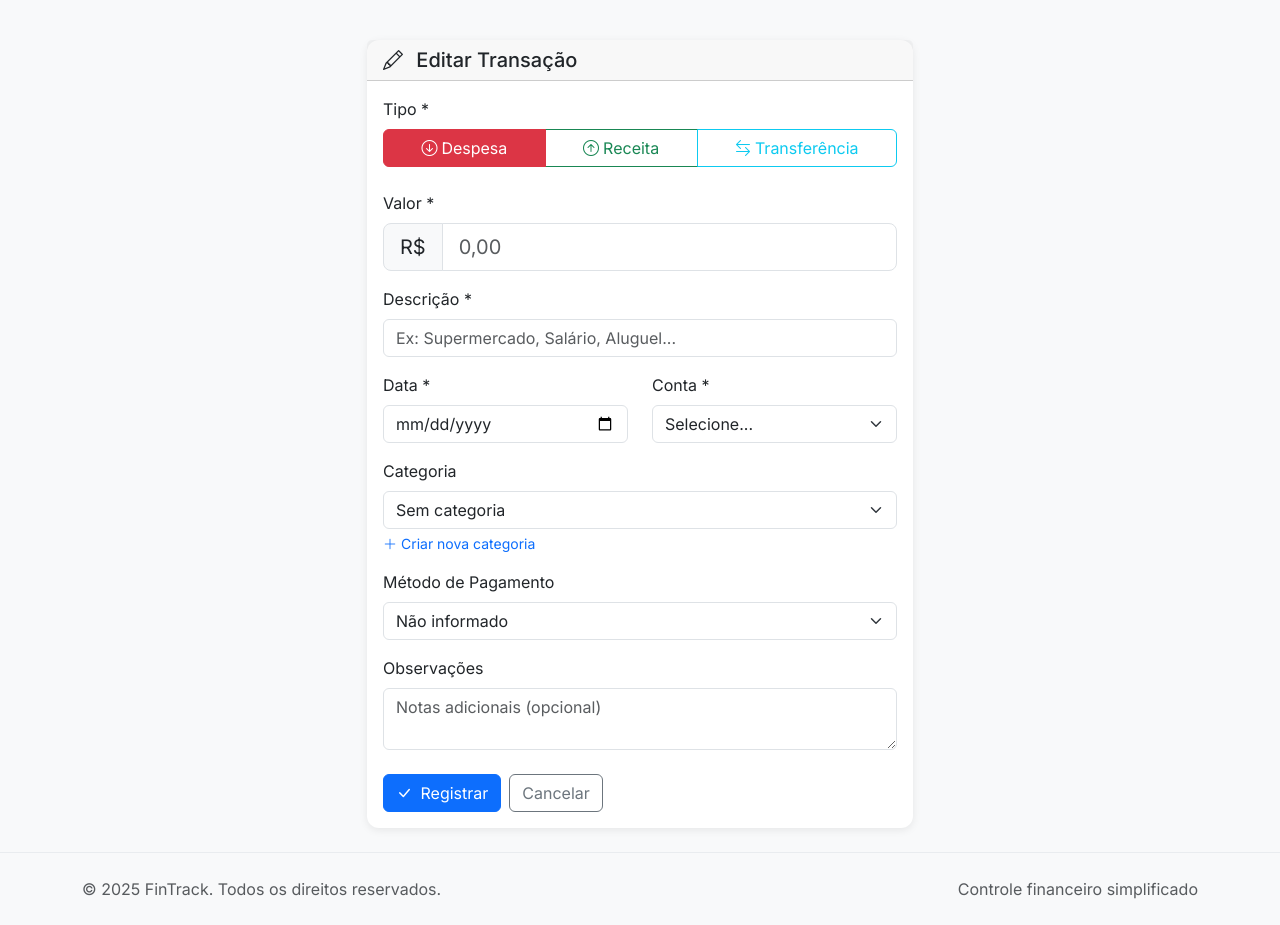
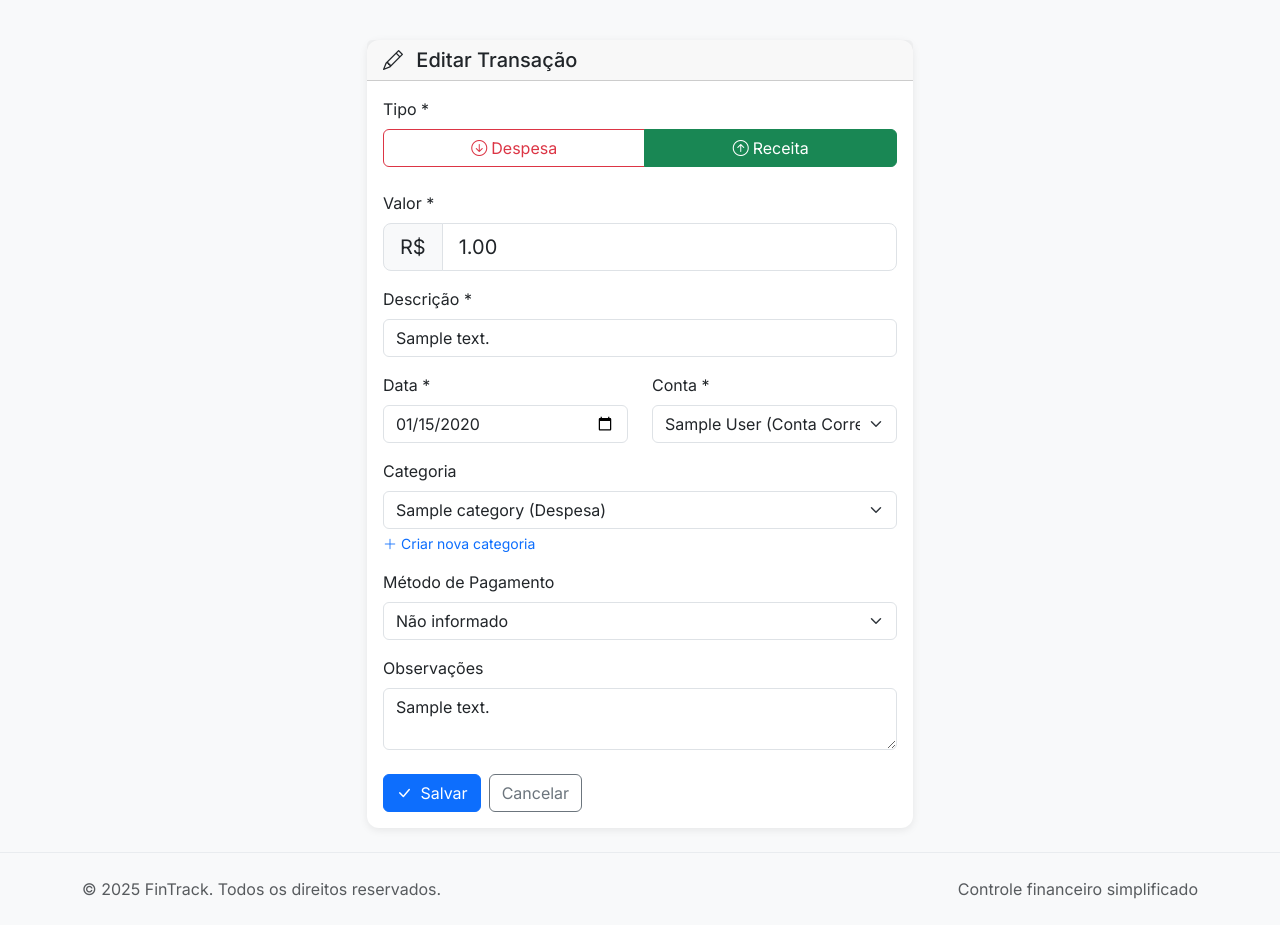
Before and after one commit to LucasOleques/fin-track, a Django app: page /transactions/edit/1/ in a window 1280 px wide. Shown: the part 56-981 px from the top of the page. Run offline with Django 5.2, Linux system fonts and the light colour scheme; a user stored in the database is signed in; tables that the repository leaves empty hold one stand-in row (values such as "Sample post").

Commit message:
fix: ajustes em transactions e accounts. - ajusta balance para receber os valores de receita menos despesa. - ajuste no total do balanco recebendo a soma dos vaores de receita e despesa. - ajuste no layout de criacao de accounts. - correcao na edicao de transactions. - correcao de transferencia e outros referente ao payment_method de transaction.

```diff
--- a/fin_track_project/apps/accounts/views.py
+++ b/fin_track_project/apps/accounts/views.py
@@ -56,7 +56,7 @@ class AccountViewSet(viewsets.ModelViewSet):
             bank = request.POST.get('bank')
             type = request.POST.get('type')
             account_color = request.POST.get('account_color')
-            balance = request.POST.get('balance')
+            balance = 0.00
             credit_limit = request.POST.get('credit_limit')
             is_active = request.POST.get('is_active')
 
@@ -94,7 +94,7 @@ class AccountViewSet(viewsets.ModelViewSet):
                 'bank': request.POST.get('bank'),
                 'type': request.POST.get('type'),
                 'account_color': request.POST.get('account_color'),
-                'balance': request.POST.get('balance'),
+                'balance': account.balance if account else 0,
                 'credit_limit': request.POST.get('credit_limit') or 0,
                 'is_active': request.POST.get('is_active') == 'on',
             }
--- a/fin_track_project/apps/transactions/models.py
+++ b/fin_track_project/apps/transactions/models.py
@@ -7,7 +7,6 @@ class Transaction(models.Model):
     TRANSACTION_TYPES = [
         ('receita', 'Receita'),
         ('despesa', 'Despesa'),
-        ('transferencia', 'Transferência'),
     ]
 
     PAYMENT_METHOD = [
@@ -16,7 +15,8 @@ class Transaction(models.Model):
         ('cartao_debito', 'Cartão de Débito'),
         ('pix', 'Pix'),
         ('boleto', 'Boleto'),
-        ('outro', 'Outro'),
+        ('transferencia', 'Transferência'),
+        ('outros', 'Outros'),
     ]
 
     id_transaction = models.AutoField(primary_key=True)
--- a/fin_track_project/apps/transactions/views.py
+++ b/fin_track_project/apps/transactions/views.py
@@ -32,13 +32,13 @@ class TransactionViewSet(viewsets.ModelViewSet):
 
     @login_required
     def transactions_form_view(request):
-        form_transactions = Transaction.objects.filter(account__user=request.user)
+        form_transactions = Transaction.objects.filter(user=request.user)
         return render(request, 'apps/transactions/create_edit.html', {'form_transactions': form_transactions})
 
     @login_required
     def transactions_list_view(request):
         if request.method == 'GET':
-            transactions = Transaction.objects.filter(account__user=request.user)
+            transactions = Transaction.objects.filter(user=request.user)
 
             date_from = request.GET.get('date_from')
             if date_from:
@@ -66,9 +66,11 @@ class TransactionViewSet(viewsets.ModelViewSet):
 
             total_receita = transactions.filter(transaction_type='receita').aggregate(total=Sum('value'))['total'] or 0
             total_despesa = transactions.filter(transaction_type='despesa').aggregate(total=Sum('value'))['total'] or 0
-            total_balanco = transactions.aggregate(total=Sum('value'))['total'] or 0
+
+            total_balanco = Account.objects.filter(user=request.user).aggregate(total=Sum('balance'))['total'] or 0
+
+            total_balanco = total_receita + total_despesa
             saldo = total_receita - total_despesa
-
         return render(request, 'apps/transactions/list.html', {
                         'transactions': transactions,
                         'total_receita': total_receita,
--- a/fin_track_project/static/js/apps/transactions/create_edit.js
+++ b/fin_track_project/static/js/apps/transactions/create_edit.js
@@ -20,9 +20,7 @@ document.addEventListener('DOMContentLoaded', function () {
 
             let shouldShow = false;
 
-            if (selectedType === 'transferencia') {
-                shouldShow = dataType === 'ambos';
-            } else if (selectedType === 'despesa') {
+            if (selectedType === 'despesa') {
                 shouldShow = dataType === 'despesa';
             } else if (selectedType === 'receita') {
                 shouldShow = dataType === 'receita';
--- a/fin_track_project/templates/apps/transactions/create_edit.html
+++ b/fin_track_project/templates/apps/transactions/create_edit.html
@@ -30,21 +30,15 @@
                             <label class="form-label">Tipo *</label>
                             <div class="btn-group w-100" role="group">
                                 <input type="radio" class="btn-check" name="transaction_type" id="id_transaction_type_despesa"
-                                       value="despesa" {% if form.instance.transaction_type == 'despesa' or not form.instance.pk %}checked{% endif %} required>
+                                       value="despesa" {% if transaction.transaction_type == 'despesa' or not transaction %}checked{% endif %} required>
                                 <label class="btn btn-outline-danger" for="id_transaction_type_despesa">
                                     <i class="bi bi-arrow-down-circle me-1"></i>Despesa
                                 </label>
 
                                 <input type="radio" class="btn-check" name="transaction_type" id="id_transaction_type_receita"
-                                       value="receita" {% if form.instance.transaction_type == 'receita' %}checked{% endif %} required>
+                                       value="receita" {% if transaction.transaction_type == 'receita' %}checked{% endif %} required>
                                 <label class="btn btn-outline-success" for="id_transaction_type_receita">
                                     <i class="bi bi-arrow-up-circle me-1"></i>Receita
-                                </label>
-
-                                <input type="radio" class="btn-check" name="transaction_type" id="id_transaction_type_transferencia"
-                                       value="transferencia" {% if form.instance.transaction_type == 'transferencia' %}checked{% endif %} required>
-                                <label class="btn btn-outline-info" for="id_transaction_type_transferencia">
-                                    <i class="bi bi-arrow-left-right me-1"></i>Transferência
                                 </label>
 
                             </div>
@@ -59,10 +53,10 @@
                                        class="form-control {% if form.value.errors %}is-invalid{% endif %}"
                                        id="id_value"
                                        name="value"
-                                       value="{{ form.value.value|default:'' }}"
+                                       value="{{ transaction.value|unlocalize|default:'' }}"
                                        step="0.01"
-                                       min="0.01"
                                        placeholder="0,00"
+                                       min="0.00"
                                        required>
                             </div>
                             {% if form.value.errors %}
@@ -79,7 +73,7 @@
                                    class="form-control {% if form.description.errors %}is-invalid{% endif %}"
                                    id="id_description"
                                    name="description"
-                                   value="{{ form.description.value|default:'' }}"
+                                   value="{{ transaction.description|default:'' }}"
                                    placeholder="Ex: Supermercado, Salário, Aluguel..."
                                    required>
                             {% if form.description.errors %}
@@ -97,7 +91,7 @@
                                        class="form-control {% if form.date.errors %}is-invalid{% endif %}"
                                        id="id_date"
                                        name="date"
-                                       value="{{ form.date.value|date:'Y-m-d'|default:'' }}"
+                                       value="{{ transaction.date|date:'Y-m-d' }}"
                                        required>
                                 {% if form.date.errors %}
                                     <div class="invalid-feedback">
@@ -114,7 +108,7 @@
                                     <option value="">Selecione...</option>
                                     {% for account in accounts %}
                                         <option value="{{ account.id_account }}"
-                                                {% if form.account.value == account.id_account or request.GET.account == account.id_account %}selected{% endif %}>
+                                                {% if transaction.account.id_account == account.id_account %}selected{% endif %}>
                                             {{ account.name }} ({{ account.get_type_display }})
                                         </option>
                                     {% endfor %}
@@ -135,7 +129,7 @@
                                 {% for category in categories %}
                                     <option value="{{ category.id_category }}"
                                             data-type="{{ category.type }}"
-                                            {% if form.category.value == category.id_category or request.GET.category == category.id_category%}selected{% endif %}>
+                                            {% if transaction.category and transaction.category.id_category == category.id_category %}selected{% endif %}>
                                         {{ category.name }} ({{ category.get_type_display }})
                                     </option>
                                 {% endfor %}
@@ -152,12 +146,13 @@
                             <label for="id_payment_method" class="form-label">Método de Pagamento</label>
                             <select class="form-select" id="id_payment_method" name="payment_method">
                                 <option value="">Não informado</option>
-                                <option value="money" {% if form.payment_method.value == 'money' %}selected{% endif %}>Dinheiro</option>
-                                <option value="debit" {% if form.payment_method.value == 'debit' %}selected{% endif %}>Débito</option>
-                                <option value="credit" {% if form.payment_method.value == 'credit' %}selected{% endif %}>Crédito</option>
-                                <option value="pix" {% if form.payment_method.value == 'pix' %}selected{% endif %}>PIX</option>
-                                <option value="transfer" {% if form.payment_method.value == 'transfer' %}selected{% endif %}>Transferência</option>
-                                <option value="boleto" {% if form.payment_method.value == 'boleto' %}selected{% endif %}>Boleto</option>
+                                <option value="dinheiro" {% if transaction.payment_method == 'dinheiro' %}selected{% endif %}>Dinheiro</option>
+                                <option value="cartao_debito" {% if transaction.payment_method == 'cartao_debito' %}selected{% endif %}>Débito</option>
+                                <option value="cartao_credito" {% if transaction.payment_method == 'cartao_credito' %}selected{% endif %}>Crédito</option>
+                                <option value="pix" {% if transaction.payment_method == 'pix' %}selected{% endif %}>PIX</option>
+                                <option value="boleto" {% if transaction.payment_method == 'boleto' %}selected{% endif %}>Boleto</option>
+                                <option value="transferencia" {% if transaction.payment_method == 'transferencia' %}selected{% endif %}>Transferência</option>
+                                <option value="outros" {% if transaction.payment_method == 'outros' %}selected{% endif %}>Outros</option>
                             </select>
                         </div>
 
@@ -165,14 +160,14 @@
                         <div class="mb-4">
                             <label for="id_notes" class="form-label">Observações</label>
                             <textarea class="form-control" id="id_notes" name="notes" rows="2"
-                                      placeholder="Notas adicionais (opcional)">{{ form.notes.value|default:'' }}</textarea>
+                                      placeholder="Notas adicionais (opcional)">{{ transaction.notes|default:'' }}</textarea>
                         </div>
 
                         <!-- Botões -->
                         <div class="d-flex gap-2">
                             <button type="submit" class="btn btn-primary">
                                 <i class="bi bi-check-lg me-1"></i>
-                                {% if form.instance.pk %}Salvar{% else %}Registrar{% endif %}
+                                {% if transaction %}Salvar{% else %}Registrar{% endif %}
                             </button>
                             <a href="{% url 'transactions:list' %}" class="btn btn-outline-secondary">
                                 Cancelar
--- a/fin_track_project/templates/apps/transactions/list.html
+++ b/fin_track_project/templates/apps/transactions/list.html
@@ -94,7 +94,6 @@
                     <label class="form-label">Tipo</label>
                     <select class="form-select" name="transaction_type">
                         <option value="">Todos</option>
-                        <option value="transferencia" {% if request.GET.transaction_type == 'transferencia' %}selected{% endif %}>Transferência</option>
                         <option value="receita" {% if request.GET.transaction_type == 'receita' %}selected{% endif %}>Receitas</option>
                         <option value="despesa" {% if request.GET.transaction_type == 'despesa' %}selected{% endif %}>Despesas</option>
                     </select>
```
Also changed, not shown: fin_track_project/templates/apps/accounts/create.html (+0 -21 lines).
